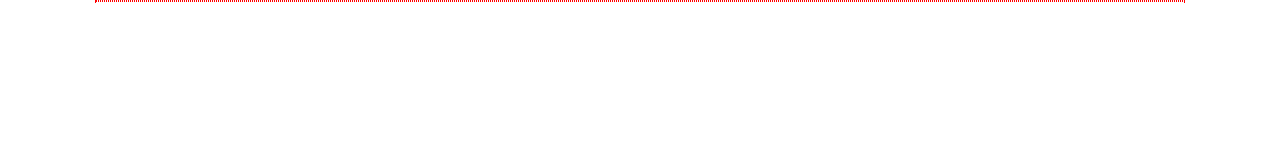
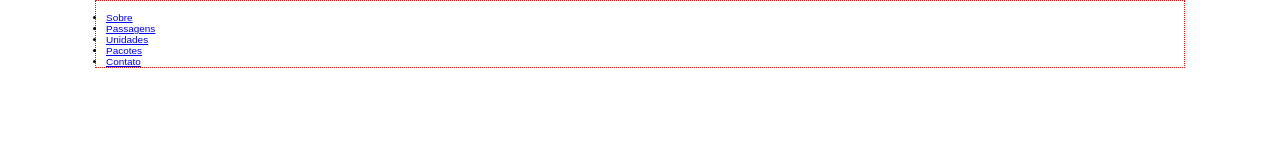
Before and after one commit to katroenssia/sos-passagens-aereas, a plain HTML site: page index.html in a window 1280 px wide. Drawn offline with Linux system fonts and the light colour scheme.

Commit message:
Update index.html

```diff
--- a/index.html
+++ b/index.html
@@ -20,8 +20,20 @@
 
 </head>
 <body>
-    <header class="container" id="header">
 
+    <header id="header">
+        <div class="container container-header">
+            <img src="" alt="">
+            <nav>
+                <ul>
+                    <li> <a href="#sobre">Sobre</a> </li>
+                    <li> <a href="#passagens">Passagens</a> </li>
+                    <li> <a href="#unidades">Unidades</a> </li>
+                    <li> <a href="#pacotes">Pacotes</a> </li>
+                    <li> <a href="#contato">Contato</a> </li>
+                </ul>
+            </nav>
+        </div>
     </header>
     <div id="hero">
 
```
